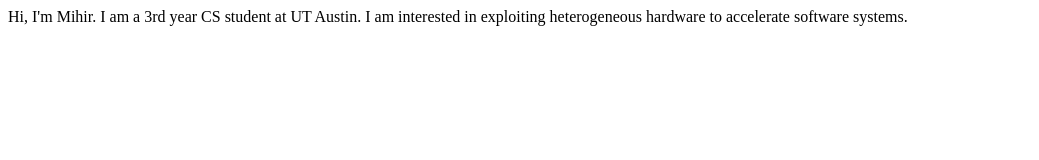
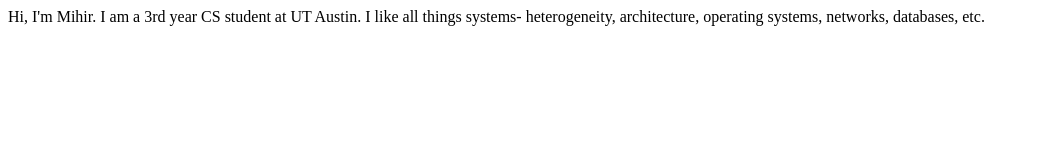
Before and after one commit to mihir-b-shah/mihir-b-shah.github.io, a plain HTML site: page index.html in a window 1280 px wide. Shown: the whole page, without its empty margins (0-1039 px from the left). Drawn offline with Linux system fonts and the light colour scheme.

Commit message:
less sketchy

```diff
--- a/index.html
+++ b/index.html
@@ -1,6 +1,6 @@
 <!DOCTYPE html>
 <html>
 <body>
-Hi, I'm Mihir. I am a 3rd year CS student at UT Austin. I am interested in exploiting heterogeneous hardware to accelerate software systems.
+Hi, I'm Mihir. I am a 3rd year CS student at UT Austin. I like all things systems- heterogeneity, architecture, operating systems, networks, databases, etc.
 </body>
 </html>
```
